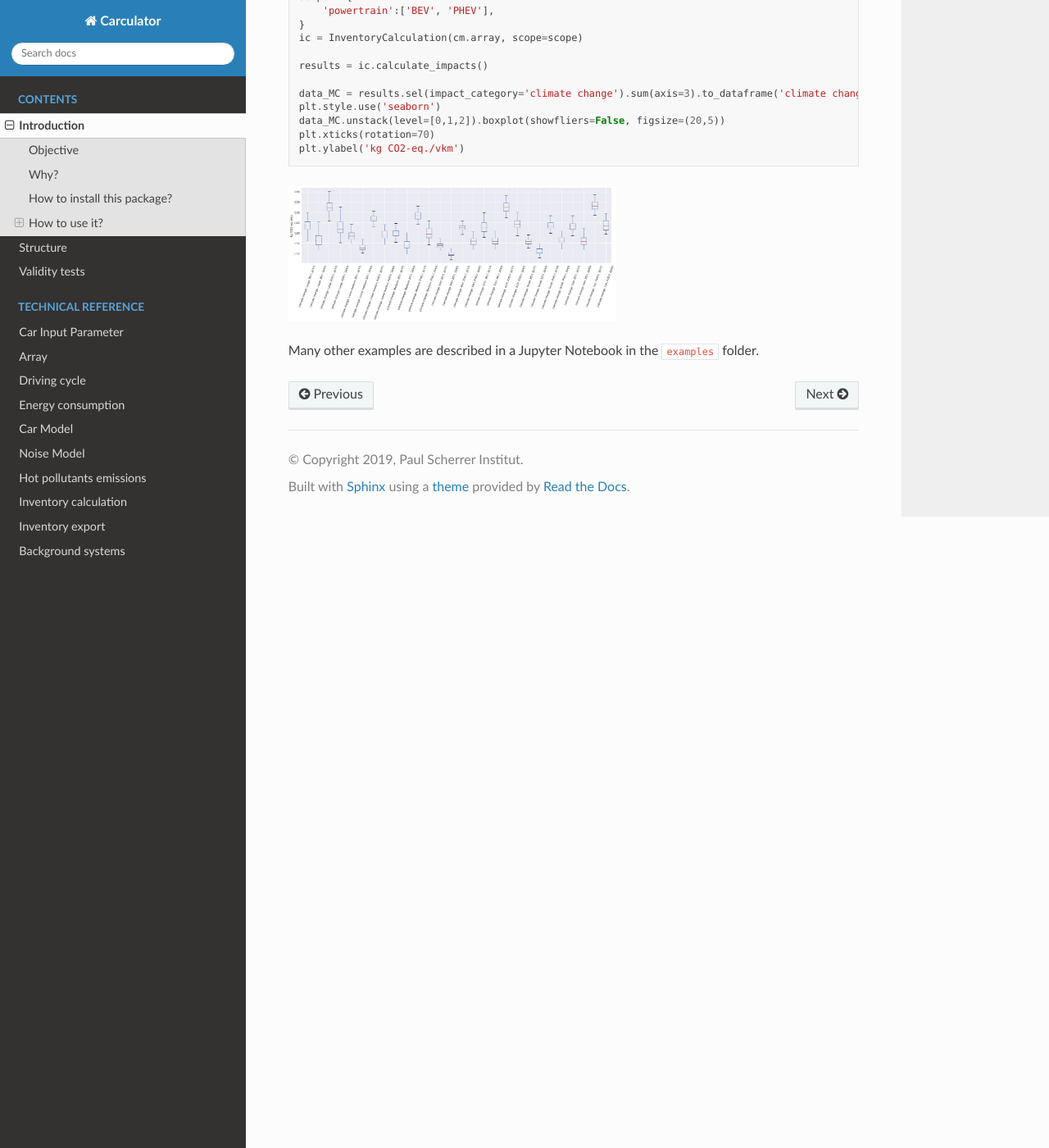
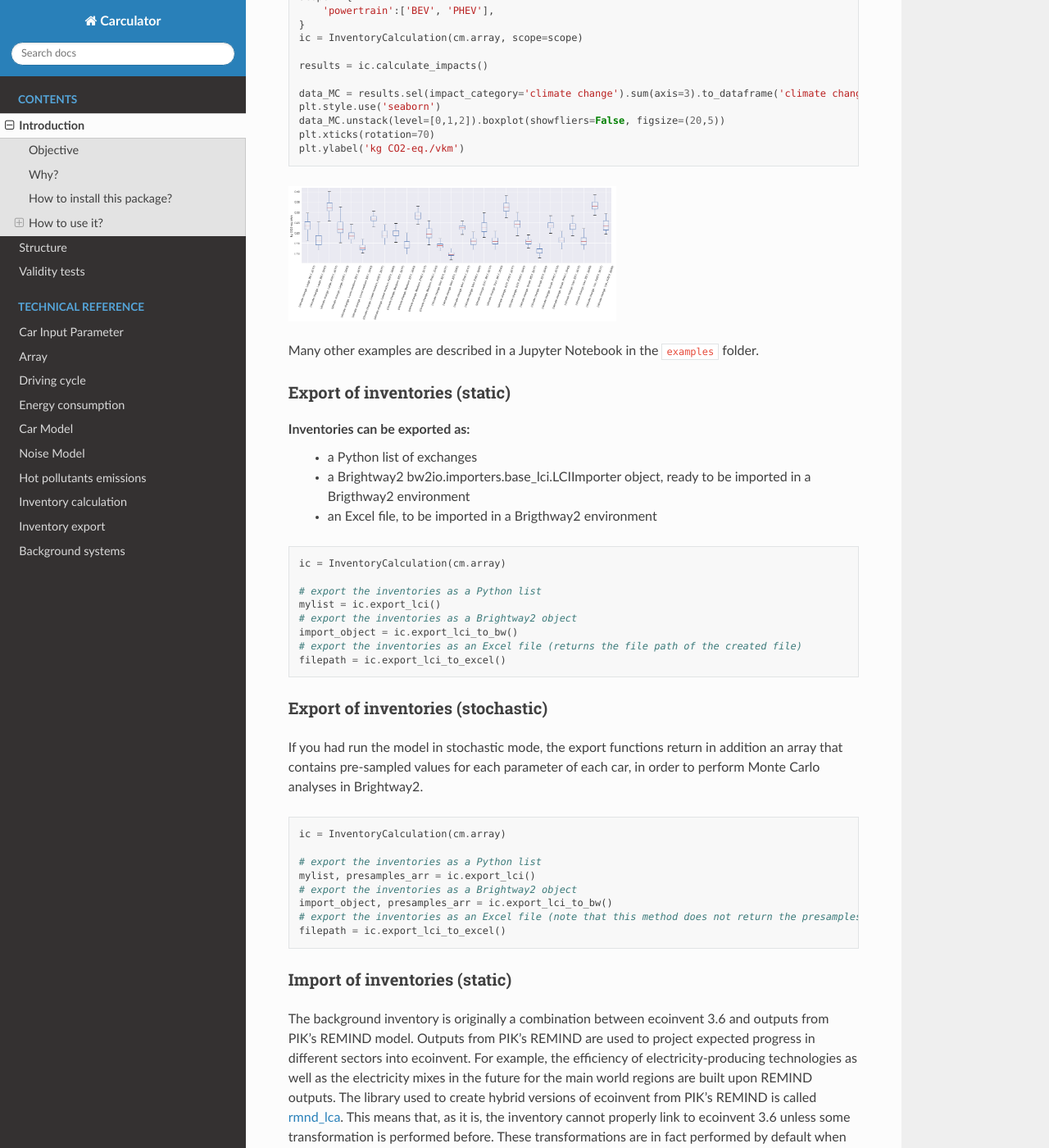
Before and after one commit to romainsacchi/carculator, a Sphinx documentation site: the page built from docs/introduction.rst, in a window 1280 px wide and 1400 px high, scrolled down 8684 px. Shown: the whole window at 82% size. Built offline with Sphinx 7.4.7 and the Read the Docs theme 2.0.0, drawn with Linux system fonts in a browser that asks for light colours; some of the changed text lies outside the part shown.

Commit message:
Update docs

```diff
--- a/docs/introduction.rst
+++ b/docs/introduction.rst
@@ -75,7 +75,9 @@
 For example, the drivetrain efficiency of SUVs, regardless of the powertrain, is given the most likely value of 0.38,
 but with a triangular probability distribution with a minimum and maximum of 0.3 and 0.4, respectively.
 
-Creating car models in static mode will use the most likely value of the given parameters to dimension the cars, etc., such as::
+Creating car models in static mode will use the most likely value of the given parameters to dimension the cars, etc., such as:
+
+.. code-block:: python
 
    from carculator import *
    cip = CarInputParameters()
@@ -85,7 +87,9 @@
    cm.set_all()
 
 
-Alternatively, if one wishes to work with probability distributions as parameter values instead::
+Alternatively, if one wishes to work with probability distributions as parameter values instead:
+
+.. code-block:: python
 
     from carculator import *
     cip = CarInputParameters()
@@ -117,7 +121,9 @@
 
 For example, you may think that the *base mass of the glider* for large diesel and petrol cars is 1600 kg in 2017
 and 1500 kg in 2040, and not 1,500 kg as defined by the default values. It is easy to change this value.
-You need to create first a dictionary and define your new values as well as a probability distribution if needed ::
+You need to create first a dictionary and define your new values as well as a probability distribution if needed :
+
+.. code-block:: python
 
     dic_param = {
     ('Glider', ['ICEV-d', 'ICEV-p'], 'Large', 'glider base mass', 'triangular'): {(2017, 'loc'): 1600.0,
@@ -127,7 +133,9 @@
                                                                  (2040, 'minimum'): 1300.0,
                                                                  (2040, 'maximum'): 1700.0}}
 
-Then, you simply pass this dictionary to `modify_xarray_from_custom_parameters(<dic_param or filepath>, array)`, like so::
+Then, you simply pass this dictionary to `modify_xarray_from_custom_parameters(<dic_param or filepath>, array)`, like so:
+
+.. code-block:: python
 
     cip = CarInputParameters()
     cip.static()
@@ -142,7 +150,9 @@
 Inter and extrapolation of parameters
 *************************************
 
-It is posisble to inter and extrapolate all the parameters to other years simply by doing::
+It is possible to inter and extrapolate all the parameters to other years simply by writing:
+
+.. code-block:: python
 
     array = array.interp(year=[2018, 2022, 2035, 2040, 2045, 2050],  kwargs={'fill_value': 'extrapolate'})
 
@@ -153,7 +163,9 @@
 ``carculator`` gives the user the possibility to choose between several driving cycles. Driving cycles are determinant in
 many aspects of the car model: hot pollutant emissions, noise emissions, tank-to-wheel energy, etc. Hence, each driving
 cycle leads to slightly different results. By default, if no driving cycle is specified, the WLTC driving cycle is used.
-To specify a driving cycle, simply do::
+To specify a driving cycle, simply do:
+
+.. code-block:: python
 
     cip = CarInputParameters()
     cip.static()
@@ -176,7 +188,9 @@
 * CADC
 * NEDC
 
-The user can also create custom driving cycles and pass it to the :class:`CarModel` class::
+The user can also create custom driving cycles and pass it to the :class:`CarModel` class:
+
+.. code-block:: python
 
     import numpy as np
     x = np.linspace(1, 1000)
@@ -189,7 +203,9 @@
 Accessing calculated parameters of the car model
 ************************************************
 Hence, the tank-to-wheel energy requirement per km driven per powertrain technology for a SUV in 2017 can be obtained
-from the CarModel object::
+from the CarModel object:
+
+.. code-block:: python
 
     TtW_energy = cm.array.sel(size='SUV', year=2017, parameter='TtW energy', value=0) * 1/3600 * 100
 
@@ -205,7 +221,9 @@
 in the array. The number of values correspond to the number of iterations you passed to :meth:`stochastic`.
 
 For example, if you ran the model in stochastic mode with 800 iterations as shown in the section above, instead of one
-value for the tank-to-wheel energy, you would have a distribution of values::
+value for the tank-to-wheel energy, you would have a distribution of values:
+
+.. code-block:: python
 
     l_powertrains = TtW_energy.powertrain
     [plt.hist(e, bins=50, alpha=.8, label=e.powertrain.values) for e in TtW_energy]
@@ -219,15 +237,21 @@
 Any other attributes of the CarModel class can be obtained in a similar way.
 Hence, the following lists all direct exhaust emissions included in the inventory of an petrol Van in 2017:
 
-List of all the given and calculated parameters of the car model::
+List of all the given and calculated parameters of the car model:
+
+.. code-block:: python
 
     list_param = cm.array.coords['parameter'].values.tolist()
 
-Return the parameters concerned with direct exhaust emissions (we remove noise emissions)::
+Return the parameters concerned with direct exhaust emissions (we remove noise emissions):
+
+.. code-block:: python
 
     direct_emissions = [x for x in list_param if 'emission' in x and 'noise' not in x]
 
-Finally, return their values and display the first 10 in a table::
+Finally, return their values and display the first 10 in a table:
+
+.. code-block:: python
 
     cm.array.sel(parameter=direct_emissions, year=2017, size='Van', powertrain='BEV').to_dataframe(name='direct emissions')
 
@@ -236,7 +260,9 @@
     :alt: Alternative text
 
 
-Or we could be interested in visualizing the distribution of non-characterized noise emissions, in joules::
+Or we could be interested in visualizing the distribution of non-characterized noise emissions, in joules:
+
+.. code-block:: python
 
     noise_emissions = [x for x in list_param if 'noise' in x]
     data = cm.array.sel(parameter=noise_emissions, year=2017, size='Van', powertrain='ICEV-p', value=0)\
@@ -252,7 +278,9 @@
 ****************************
 
 As input parameters, calculated parameters cna also be overridden. For exmaple here, we override the `driving mass`
-of large diesel vehicles in, for all years::
+of large diesel vehicles in, for all years:
+
+.. code-block:: python
 
     cm.array.loc['Large','ICEV-d','driving mass',:] = [[2000],[2200]]
 
@@ -264,14 +292,18 @@
 ``carculator`` makes the characterization of inventories easy. You can characterize the inventories directly from
 ``carculator`` against midpoint, endpoint and single score impact assessment methods.
 
-For example, to obtain characterized results against the midpoint impact assessment method ReCiPe for all cars::
+For example, to obtain characterized results against the midpoint impact assessment method ReCiPe for all cars:
+
+.. code-block:: python
 
     ic = InventoryCalculation(cm.array)
     results = ic.calculate_impacts()
 
 
 
-Hence, to plot the carbon footprint for all medium cars in 2017::
+Hence, to plot the carbon footprint for all medium cars in 2017:
+
+.. code-block:: python
 
     results.sel(size='Medium', year=2017, impact_category='climate change', value=0).to_dataframe('impact').unstack(level=1)['impact'].plot(kind='bar',
                 stacked=True)
@@ -290,7 +322,9 @@
 ********************************************
 
 In the same manner, you can obtain distributions of results, instead of one-point values if you have run the model in
-stochastic mode (with 500 iterations and the driving cycle WLTC)::
+stochastic mode (with 500 iterations and the driving cycle WLTC).
+
+.. code-block:: python
 
     cip = CarInputParameters()
     cip.stochastic(500)
@@ -315,3 +349,86 @@
     :alt: Alternative text
 
 Many other examples are described in a Jupyter Notebook in the ``examples`` folder.
+
+Export of inventories (static)
+******************************
+
+Inventories can be exported as:
+    * a Python list of exchanges
+    * a Brightway2 bw2io.importers.base_lci.LCIImporter object, ready to be imported in a Brigthway2 environment
+    * an Excel file, to be imported in a Brigthway2 environment
+
+.. code-block:: python
+
+    ic = InventoryCalculation(cm.array)
+
+    # export the inventories as a Python list
+    mylist = ic.export_lci()
+    # export the inventories as a Brightway2 object
+    import_object = ic.export_lci_to_bw()
+    # export the inventories as an Excel file (returns the file path of the created file)
+    filepath = ic.export_lci_to_excel()
+
+Export of inventories (stochastic)
+**********************************
+
+If you had run the model in stochastic mode, the export functions return in addition an array that contains pre-sampled values
+for each parameter of each car, in order to perform Monte Carlo analyses in Brightway2.
+
+.. code-block:: python
+
+    ic = InventoryCalculation(cm.array)
+
+    # export the inventories as a Python list
+    mylist, presamples_arr = ic.export_lci()
+    # export the inventories as a Brightway2 object
+    import_object, presamples_arr = ic.export_lci_to_bw()
+    # export the inventories as an Excel file (note that this method does not return the presamples array)
+    filepath = ic.export_lci_to_excel()
+
+Import of inventories (static)
+******************************
+
+The background inventory is originally a combination between ecoinvent 3.6 and outputs from PIK's REMIND model.
+Outputs from PIK's REMIND are used to project expected progress in different sectors into ecoinvent. For example, the efficiency
+of electricity-producing technologies as well as the electricity mixes in the future for the main world regions
+are built upon REMIND outputs.
+The library used to create hybrid versions of ecoinvent from PIK's REMIND is called `rmnd_lca <https://github.com/romainsacchi/rmnd-lca>`_.
+This means that, as it is, the inventory cannot properly link to ecoinvent 3.6 unless some transformation is performed
+before. These transformations are in fact performed by default when exporting the inventory. Hence, when doing:
+
+.. block-code:: python
+
+    ic.export_lci_to_excel()
+
+the resulting inventory should properly link to ecoinvent 3.6. Now, if you wish to export an inventory to link with a
+REMIND-modified version of ecoinvent, one should just export the inventory with the `ecoinvent_compatibility` argument
+set to `False`.
+
+.. block-code:: python
+
+    ic.export_lci_to_excel(ecoinvent_compatibility=False)
+
+In that case, the inventory will only link to a custom ecoinvent database produced by `rmnd_lca`.
+
+But in any case, the following script should import the inventory:
+
+.. block-code:: python
+
+    import brightway2 as bw
+    bw.projects.set_current("test_carculator")
+    import bw2io
+    fp = r"C:\file_path_to_the_inventory\lci-test.xlsx"
+
+    i = bw2io.ExcelImporter(fp)
+    i.apply_strategies()
+
+    if 'additional_biosphere' not in bw.databases:
+        i.create_new_biosphere('additional_biosphere')
+    i.match_database("name_of_the_ecoinvent_db", fields=('name', 'unit', 'location', 'reference product'))
+    i.match_database("biosphere3", fields=('name', 'unit', 'categories'))
+    i.match_database("additional_biosphere", fields=('name', 'unit', 'categories'))
+    i.match_database(fields=('name', 'unit', 'location'))
+
+    i.statistics()
+    i.write_database()
```
Also changed, not shown: 11 other files.
